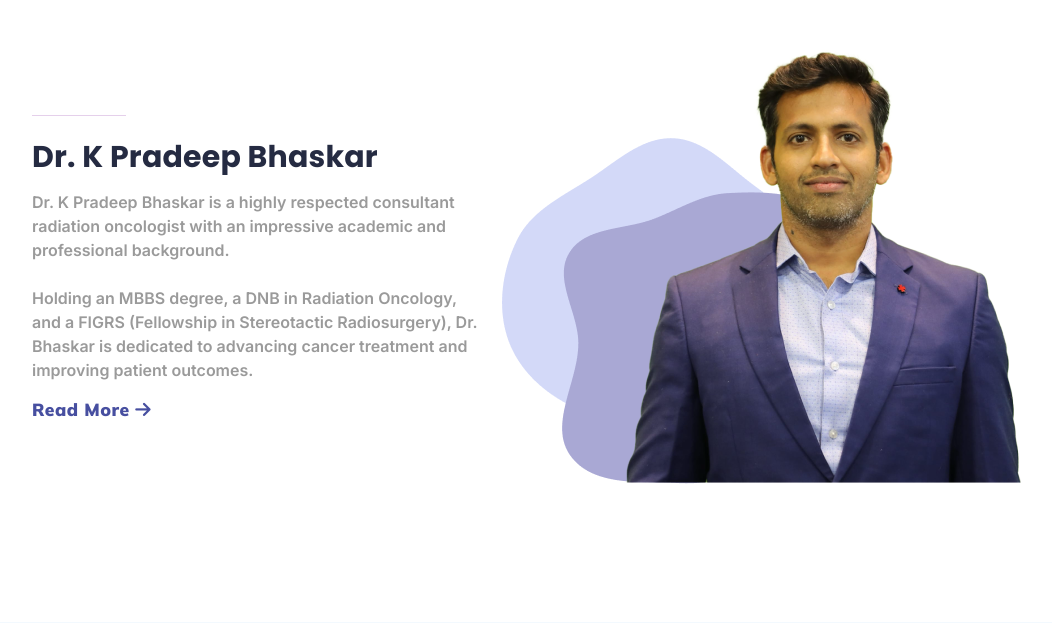
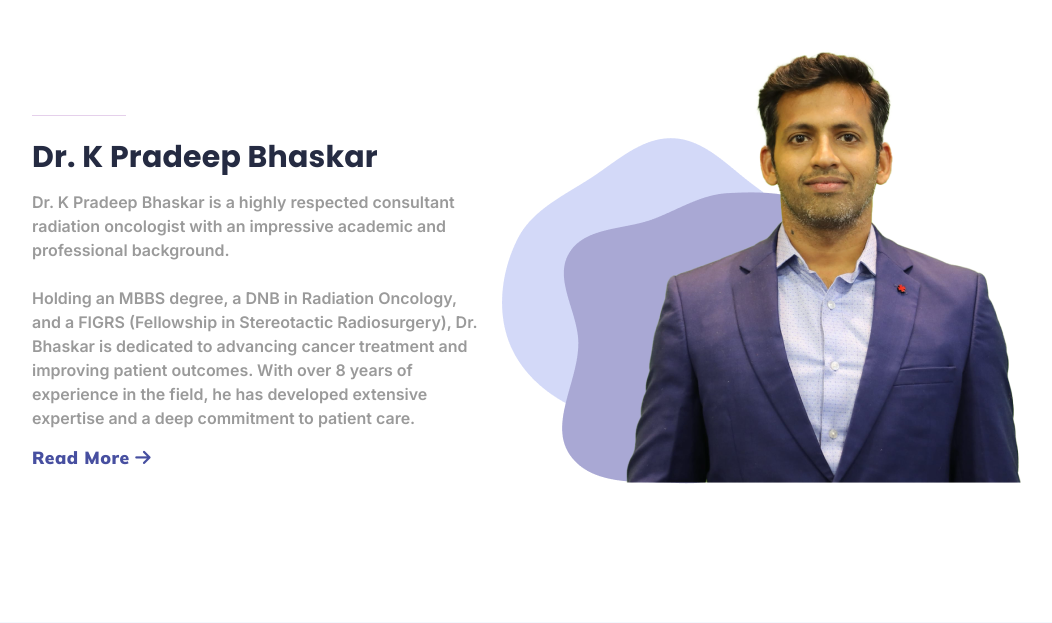
Before and after one commit to bhavi-creations/ask-oncologist.com, a PHP site: page / in a window 1280 px wide. Shown: the part 1920-2543 px from the top of the page, without its empty margins (150-1202 px from the left). Run offline with PHP 8.4, Linux system fonts and the light colour scheme; data that the repository does not hold is empty; some web fonts are replaced.

Commit message:
topi updated

```diff
--- a/index.php
+++ b/index.php
@@ -39,6 +39,15 @@
    <script src="https://unpkg.com/swiper/swiper-bundle.min.js"></script>
 
  </head>
+
+ <style>
+   @media (min-width:992px) {
+
+     .showthisdiv {
+       padding-left: 100px !important;
+     }
+   }
+ </style>
 
  <body>
 
@@ -415,7 +424,7 @@
                    <img src="assets/img/services/Lymphoma.webp" alt="CT Scanner Image" class="img-fluid service_img_radius">
 
                    <h3>About the Lymphoma Cancer</h3>
-                   <p class=" ">   Lymphoma treatment involves chemotherapy, radiation therapy, and targeted therapies.<br><br>  We develop personalized care plans based on the specific type and stage of lymphoma, with the goal of achieving remission. Supportive care is also provided to manage symptoms and improve quality of life.
+                   <p class=" "> Lymphoma treatment involves chemotherapy, radiation therapy, and targeted therapies.<br><br> We develop personalized care plans based on the specific type and stage of lymphoma, with the goal of achieving remission. Supportive care is also provided to manage symptoms and improve quality of life.
                    </p>
 
                  </div>
@@ -426,14 +435,14 @@
                    <h3>About the Melanoma Cancer</h3>
                    <p class=" ">
 
-                   Melanoma treatment includes advanced radiation therapy, immunotherapy, and systemic options. Our multidisciplinary team develops personalized care plans that address the unique needs of each patient.  <br><br>  We focus on providing effective treatment while minimizing side effects and enhancing quality of life. </p>
+                     Melanoma treatment includes advanced radiation therapy, immunotherapy, and systemic options. Our multidisciplinary team develops personalized care plans that address the unique needs of each patient. <br><br> We focus on providing effective treatment while minimizing side effects and enhancing quality of life. </p>
                  </div>
                  <div class="tab-pane" id="Ovarian-Cancer">
                    <img src="assets/img/services//Ovarian.webp" alt="CT Scanner Image" class="img-fluid service_img_radius">
 
                    <h3>About the Ovarian Cancer</h3>
                    <p class=" ">
-                    Treating ovarian cancer involves a combination of chemotherapy and targeted therapies.   <br><br>We offer targeted therapies based on the molecular characteristics of the tumor, which can improve outcomes and reduce side effects.
+                     Treating ovarian cancer involves a combination of chemotherapy and targeted therapies. <br><br>We offer targeted therapies based on the molecular characteristics of the tumor, which can improve outcomes and reduce side effects.
                    </p>
 
                  </div>
@@ -442,7 +451,7 @@
 
                    <h3>About the Pancreatic Cancer</h3>
                    <p class=" ">
-                  Pancreatic cancer treatment includes chemotherapy and radiation therapy. For inoperable cases, we focus on palliative care and systemic treatments to control symptoms and prolong survival.   <br><br> Our approach is tailored to each patient’s condition, and we utilize advanced imaging techniques for accurate diagnosis and treatment planning.
+                     Pancreatic cancer treatment includes chemotherapy and radiation therapy. For inoperable cases, we focus on palliative care and systemic treatments to control symptoms and prolong survival. <br><br> Our approach is tailored to each patient’s condition, and we utilize advanced imaging techniques for accurate diagnosis and treatment planning.
 
                    </p>
 
@@ -452,7 +461,7 @@
                    <img src="assets/img/services/Prostate.jpg" alt="CT Scanner Image" class="img-fluid service_img_radius">
 
                    <h3>About the Prostate Cancer</h3>
-                   <p class=" ">Prostate cancer care includes advanced radiation therapy options such as brachytherapy and external beam radiation therapy.  <br><br>  We also offer hormone therapy. Our focus is on providing effective treatment while preserving quality of life. Regular monitoring and follow-up care are essential components of our approach to ensure long-term success.
+                   <p class=" ">Prostate cancer care includes advanced radiation therapy options such as brachytherapy and external beam radiation therapy. <br><br> We also offer hormone therapy. Our focus is on providing effective treatment while preserving quality of life. Regular monitoring and follow-up care are essential components of our approach to ensure long-term success.
                    </p>
 
                  </div>
@@ -469,7 +478,7 @@
 
                    <h3>About the Stomach Cancer</h3>
                    <p class=" ">
-                   Stomach cancer treatment involves a combination of chemotherapy and radiation therapy. Our approach is tailored to the stage and specific characteristics of the cancer, aiming to achieve the best possible outcomes.   <br><br>We also provide nutritional support and symptom management to enhance patient comfort and well-being.
+                     Stomach cancer treatment involves a combination of chemotherapy and radiation therapy. Our approach is tailored to the stage and specific characteristics of the cancer, aiming to achieve the best possible outcomes. <br><br>We also provide nutritional support and symptom management to enhance patient comfort and well-being.
                    </p>
 
                  </div>
@@ -478,14 +487,14 @@
 
                    <h3>About the Testicular Cancer</h3>
                    <p class=" ">
-                    Testicular cancer care includes radiation therapy and chemotherapy. Our focus is on providing effective treatment while maintaining the highest standards of patient comfort and quality of life. <br><br> Regular monitoring and follow-up care are essential to ensure long-term success.     </p>
+                     Testicular cancer care includes radiation therapy and chemotherapy. Our focus is on providing effective treatment while maintaining the highest standards of patient comfort and quality of life. <br><br> Regular monitoring and follow-up care are essential to ensure long-term success. </p>
 
                  </div>
                  <div class="tab-pane" id="Uterine-Cancer">
                    <img src="assets/img/services/Uterine.jpg" alt="CT Scanner Image" class="img-fluid service_img_radius">
 
                    <h3>About the Uterine Cancer</h3>
-                   <p class=" ">Uterine cancer treatment involves a combination of radiation therapy and chemotherapy. Our team uses advanced techniques to ensure precise treatment and minimize side effects. <br><br>  We provide comprehensive care that addresses both the cancer and the patient’s overall well-being.
+                   <p class=" ">Uterine cancer treatment involves a combination of radiation therapy and chemotherapy. Our team uses advanced techniques to ensure precise treatment and minimize side effects. <br><br> We provide comprehensive care that addresses both the cancer and the patient’s overall well-being.
 
 
                    </p>
@@ -495,7 +504,7 @@
                    <img src="assets/img/services/Head.webp" alt="CT Scanner Image" class="img-fluid service_img_radius">
 
                    <h3>About the Head & Neck Cancer</h3>
-                   <p class=" "> Our expertise in head and neck cancer involves precise radiation therapy techniques, including intensity-modulated radiation therapy (IMRT) and stereotactic radiosurgery (SRS).                   <br><br>
+                   <p class=" "> Our expertise in head and neck cancer involves precise radiation therapy techniques, including intensity-modulated radiation therapy (IMRT) and stereotactic radiosurgery (SRS). <br><br>
                      These advanced methods target tumors while sparing healthy tissue. We also provide chemotherapy as part of our comprehensive treatment plans.
                    </p>
 
@@ -504,7 +513,7 @@
                    <img src="assets/img/services/breast.jpg" alt="CT Scanner Image" class="img-fluid service_img_radius">
 
                    <h3>About the Breast Cancer</h3>
-                   <p class=" "> Breast cancer treatment at our clinic involves a comprehensive approach that includes radiation therapy, systemic treatments such as chemotherapy, hormone therapy, and targeted therapy.  <br><br> We tailor treatment plans based on the type and stage of breast cancer, aiming to achieve the best possible outcomes while minimizing side effects. Regular follow-up and support services are integral to our care.
+                   <p class=" "> Breast cancer treatment at our clinic involves a comprehensive approach that includes radiation therapy, systemic treatments such as chemotherapy, hormone therapy, and targeted therapy. <br><br> We tailor treatment plans based on the type and stage of breast cancer, aiming to achieve the best possible outcomes while minimizing side effects. Regular follow-up and support services are integral to our care.
                    </p>
 
                  </div>
@@ -512,7 +521,7 @@
                    <img src="assets/img/services/Myeloma.jpg" alt="CT Scanner Image" class="img-fluid service_img_radius">
 
                    <h3>About the Multiple Myeloma </h3>
-                   <p class=" ">Treatment for multiple myeloma includes chemotherapy, targeted therapy, and stem cell transplantation. Our multidisciplinary team develops personalized care plans that address the unique needs of each patient.   <br><br>  We also offer supportive therapies to manage symptoms and improve quality of life, ensuring comprehensive care throughout the treatment journey.
+                   <p class=" ">Treatment for multiple myeloma includes chemotherapy, targeted therapy, and stem cell transplantation. Our multidisciplinary team develops personalized care plans that address the unique needs of each patient. <br><br> We also offer supportive therapies to manage symptoms and improve quality of life, ensuring comprehensive care throughout the treatment journey.
                    </p>
 
                  </div>
@@ -520,7 +529,7 @@
                    <img src="assets/img/services/Caregivers.jpg" alt="CT Scanner Image" class="img-fluid service_img_radius">
 
                    <h3>About the Honors Caregivers</h3>
-                   <p class=" ">  We recognize the invaluable role of caregivers in the cancer treatment journey. Our clinic offers support and resources to caregivers, helping them provide the best possible care for their loved ones.    <br><br>  We provide education, counseling, and support groups to ensure caregivers have the tools they need to support their patients effectively.
+                   <p class=" "> We recognize the invaluable role of caregivers in the cancer treatment journey. Our clinic offers support and resources to caregivers, helping them provide the best possible care for their loved ones. <br><br> We provide education, counseling, and support groups to ensure caregivers have the tools they need to support their patients effectively.
                    </p>
 
                  </div>
@@ -542,38 +551,109 @@
 
 
          <div class="row">
-
-           <div class="col-md-6   dr_content_padding" data-aos="fade-left">
-
-
+           <div class="col-md-6 dr_content_padding  order-1 order-md-1" data-aos="fade-left">
              <hr class="border_line_solid">
-             <h2 class="dr_welcome_text">Dr. K Pradeep Bhaskar </h2>
-             <p class=poetsen_font>
+             <h2 class="dr_welcome_text">Dr. K Pradeep Bhaskar</h2>
+             <p class="poetsen_font">
                Dr. K Pradeep Bhaskar is a highly respected consultant radiation oncologist with an impressive academic and professional background.
                <br><br>
-               Holding an MBBS degree, a DNB in Radiation Oncology, and a FIGRS (Fellowship in Stereotactic Radiosurgery), Dr. Bhaskar is dedicated to advancing cancer treatment and improving patient outcomes.
+               Holding an MBBS degree, a DNB in Radiation Oncology, and a FIGRS (Fellowship in Stereotactic Radiosurgery), Dr. Bhaskar is dedicated to advancing cancer treatment and improving patient outcomes. With over 8 years of experience in the field, he has developed extensive expertise and a deep commitment to patient care.
              </p>
 
              <div class="d-flex flex-row justify-content-start">
-               <p class="get_in_touch" style="color: #474FA0;">Read More <i class="fa-solid fa-arrow-right"></i></p>
+               <p class="get_in_touch" style="color: #474FA0; cursor: pointer;" onclick="toggleReadMore()">Read More <i class="fa-solid fa-arrow-right"></i></p>
+             </div>
            </div>
 
+           <div class="col-md-6 order-3  order-md-2" data-aos="fade-right">
+             <img src="assets/img/oncoligist/dr_profile.png" class="img-fluid dr_img_padding" alt="">
            </div>
 
-           <div class="col-md-6   " data-aos="fade-right" class="">
-             <img src="assets/img/oncoligist/dr_profile.png" class="img-fluid dr_img_padding" alt="">
+           <div class="showthisdiv order-2  order-md-3" style="display:none ">
+             <h4>- Expertise:</h4>
+             <ul class="poetsen_font">
+               <li> IMRT, IGRT, VMAT, SRS
+               </li>
+               <li> Stereotactic radiosurgery (SRS, SBRT), pain and palliative care
+               </li>
+               <li>Treatment Techniques: VMAT, IGRT, IMRT, 3DCRT, Conventional Radiotherapy
+               </li>
+               <li>Radiotherapy Treatment Planning System: Xio, Plato, Oncentra, Eclipse, Monaco
+               </li>
+               <li>  Contouring System: Oncentra, Plato, Eclipse, Xio, Monaco, Somavision
+               </li>
+               <li>CT, MRI, PET CT based contouring and planning with Image Registration </li>
+               <li> Simulator: Nucleotron and Siemens CTSIM
+               </li>
+               <li> Worked with Varian True Beam, Elekta Versa HD, Varian Clinic iX Linear Accelerator, Elekta Synergy Linear Accelerator, Varian Unique Performance Cobalt60
+               </li>
+               <li>HDR Brachytherapy
+               </li>
+
+
+             </ul>
+
+             <h4>- Past Experience:</h4>
+             <ul class="poetsen_font">
+               <li> Consultant Radiation Oncologist (June 2022 - Present) HCG Cancer Centre, Visakhapatnam, India
+                 </li>
+               <li>Fellowship in Image Guided Radiosurgery (Aug 2018 – Apr 2019) HCG Cancer Centre, Mumbai, India </li>
+               <li>Consultant Radiation Oncologist (Sep 2017 – Jul 2018) Surya Global Hospital, Kakinada, Andhra Pradesh, India
+               </li>
+               <li> Senior Resident in Department of Radiation Oncology (Jan 2016 - Aug 2017) King George Hospital & Queen’s NRI Hospital, Visakhapatnam, Andhra Pradesh, India
+               </li>
+
+             </ul>
+
+             <h4>- Publications:</h4>
+             <ul class="poetsen_font">
+               <li>Great Vessel Motion Mapping from 4D MRI to 3D CT – Implications for Oligo Metastatic Spinal SBRT Vessel Constraint. Bhaskar, P. et al. International Journal of Radiation Oncology, Biology, Physics
+               </li>
+               <li>B Ravi Shankar, B V Madhavi, Suman Das, K Pradeep Bhaskar, Yogiraj, Anandkrishnanelal. Role of PET-CT in Modern Radiotherapy Planning Process of Solid Tumors
+               </li>
+               <li>B V Madhavi, B Ravishankar, K Pradeep Bhaskar, G Santarao, SKE Apparao, G Ravindrababu. Extra Nodal Lymphomas – An Experience in Tertiary Care Hospital
+               </li>
+               <li>B Ravi Shankar, B.V. Madhavi, Pradeep Bhaskar, B. Prithviraj. P53 Negative Pediatrics GBM
+               </li>
+               <li> B Ravi Shankar, B V Madhavi, Sarat Chandu T, Pradeep Bhaskar. A Rare Case of Oligometastatic Endometrial Carcinoma</li>
+               <li> Ravi Shankar B, Madhavi BV, Pradeep Bhaskar, Prithviraj B. Extra Medullary Multiple Myeloma in Breast. JOJ Case Stud
+               </li>
+
+             </ul>
+
+             <h4>- Professional Memberships:</h4>
+             <ul class="poetsen_font">
+               <li> Association Of Radiation Oncologists of India (AROI) Life Member
+               </li>
+               <li> Indian Society Of Oncology (ISO) Life Member</li>
+               <li> Indian Medical Association Life Member
+               </li>
+
+
+             </ul>
+
+             <p class="poetsen_font"> Dr. Bhaskar’s extensive expertise, along with his dedication to research and professional development, underscores his commitment to providing the highest quality of care to his patients.</p>
            </div>
          </div>
 
 
 
-
-
-
-
        </div>
      </section>
+     <script>
+       function toggleReadMore() {
+         var showThisDiv = document.querySelector('.showthisdiv');
+         var readMoreText = document.querySelector('.get_in_touch');
 
+         if (showThisDiv.style.display === "none") {
+           showThisDiv.style.display = "block";
+           readMoreText.innerHTML = 'Read Less <i class="fa-solid fa-arrow-up"></i>';
+         } else {
+           showThisDiv.style.display = "none";
+           readMoreText.innerHTML = 'Read More <i class="fa-solid fa-arrow-right"></i>';
+         }
+       }
+     </script>
 
      <!-- End Departments Section -->
 
```
Lines whose indentation alone changed are shown as unchanged.
